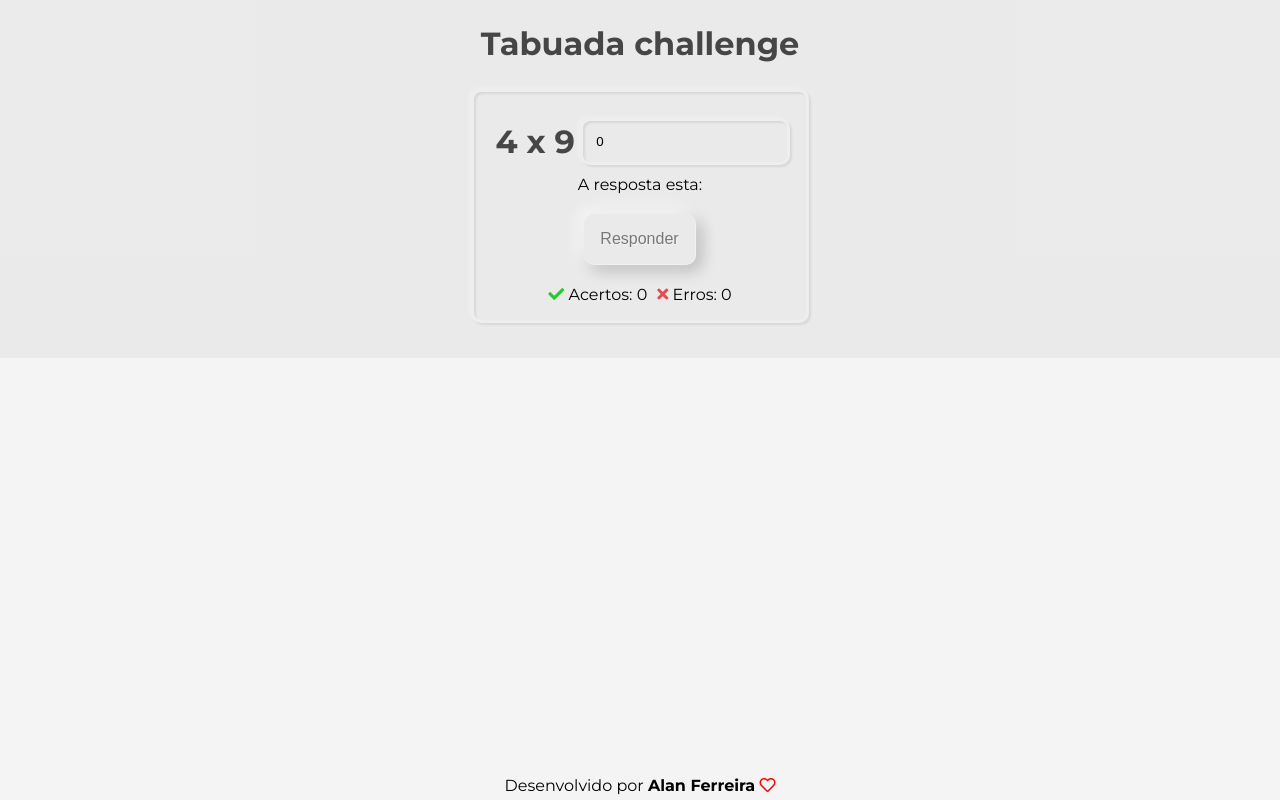
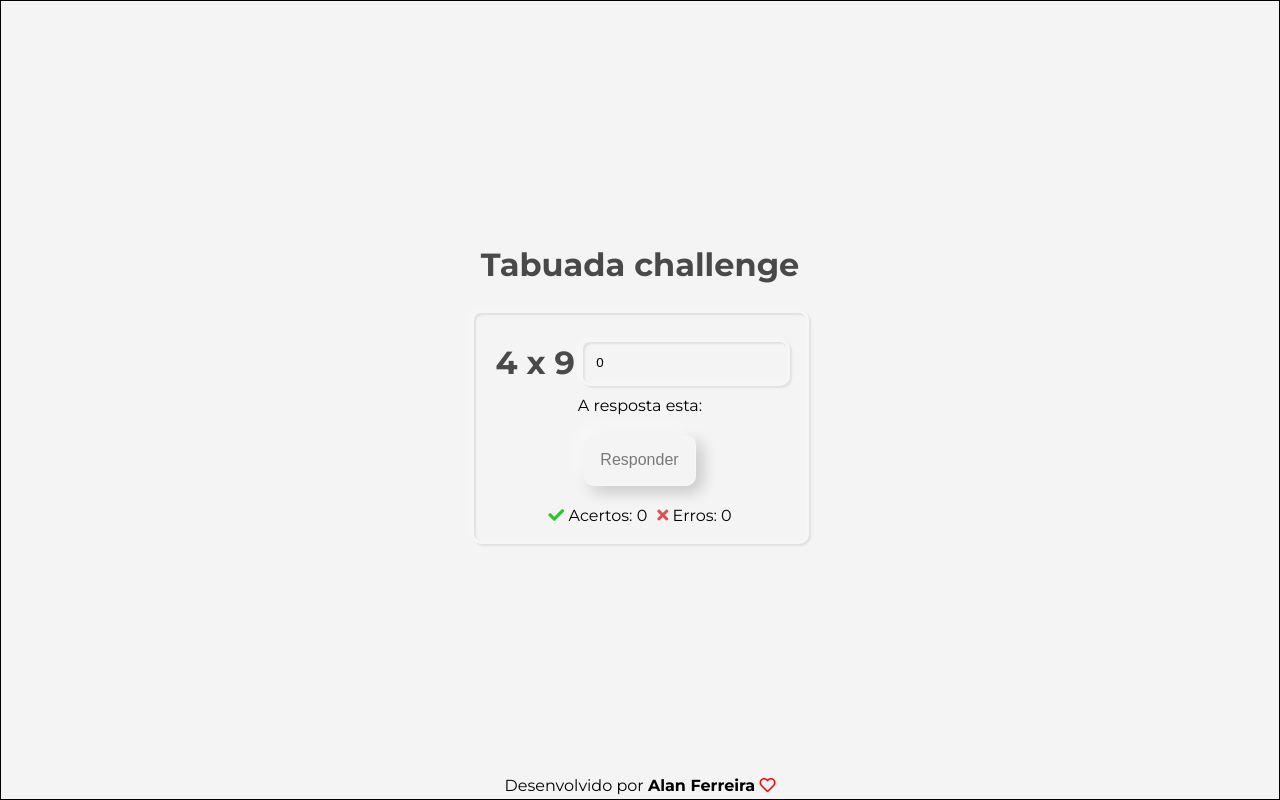
Before and after one commit to alalan55/Tabuada-Challenge, a Vue app: page / in a window 1280 px wide. Built offline with nearby package versions, Linux system fonts and the light colour scheme.

Commit message:
Tabuada Chalenge V1.1.2

```diff
--- a/src/App.vue
+++ b/src/App.vue
@@ -32,7 +32,4 @@ html {
   padding: 0;
   box-sizing: border-box;
 }
-body{
-  background-color: rgb(151 151 151 / 10%);
-}
 </style>
--- a/src/components/Card.vue
+++ b/src/components/Card.vue
@@ -55,7 +55,7 @@ export default {
         : this.errado();
 
       this.gerarValoresAleatorios();
-      this.valor = 0;
+      this.valor = '';
     },
     correto() {
       this.acertos.push(this.primeiroValor * this.segundoValor);
@@ -87,6 +87,8 @@ export default {
   padding: 1.5em;
   flex-direction: column;
   position: relative;
+  height: 100vh;
+  border: 1px solid;
 }
 .board {
   padding: 1.5em;
@@ -119,6 +121,7 @@ input {
   flex-direction: column;
   align-items: center;
   width: 100%;
+  text-align: center;
 }
 .respo {
   margin-bottom: 10px;
```
